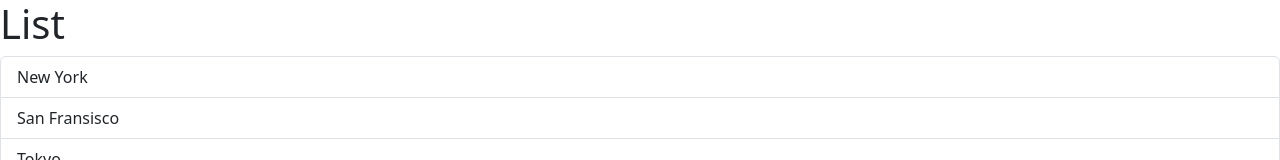
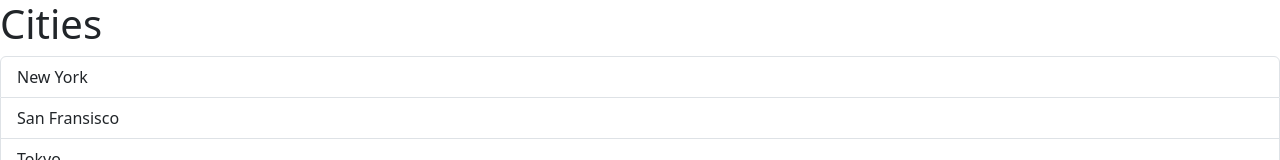
Before and after one commit to karim029/React-app, a React (Vite) app: page / in a window 1280 px wide. Shown: the top 160 px of the page. Built offline with nearby package versions, Linux system fonts and the light colour scheme.

Commit message:
creating reusable elements using props

```diff
--- a/src/App.tsx
+++ b/src/App.tsx
@@ -1,9 +1,11 @@
 import ListGroup from "./components/listGroup";
 
 function App() {
+  let items = ["New York", "San Fransisco", "Tokyo", "London", "Paris"];
+
   return (
     <div>
-      <ListGroup />
+      <ListGroup items={items} heading="Cities" />
     </div>
   );
 }
--- a/src/components/ListGroup.tsx
+++ b/src/components/ListGroup.tsx
@@ -1,7 +1,11 @@
 import { useState } from "react";
 
-function ListGroup() {
-  let items = ["New York", "San Fransisco", "Tokyo", "London", "Paris"];
+interface ListGroupProps {
+  items: string[];
+  heading: string;
+}
+
+function ListGroup({ items, heading }: ListGroupProps) {
   // Hook (State Hook)
   const [selectedIndex, setSelectedIndex] = useState(-1);
   // first element gonna be the variable
@@ -9,7 +13,7 @@
 
   return (
     <>
-      <h1>List</h1>
+      <h1>{heading}</h1>
       {items.length === 0 && <p>No items found</p>}
       <ul className="list-group">
         {items.map((item, index) => (
```
